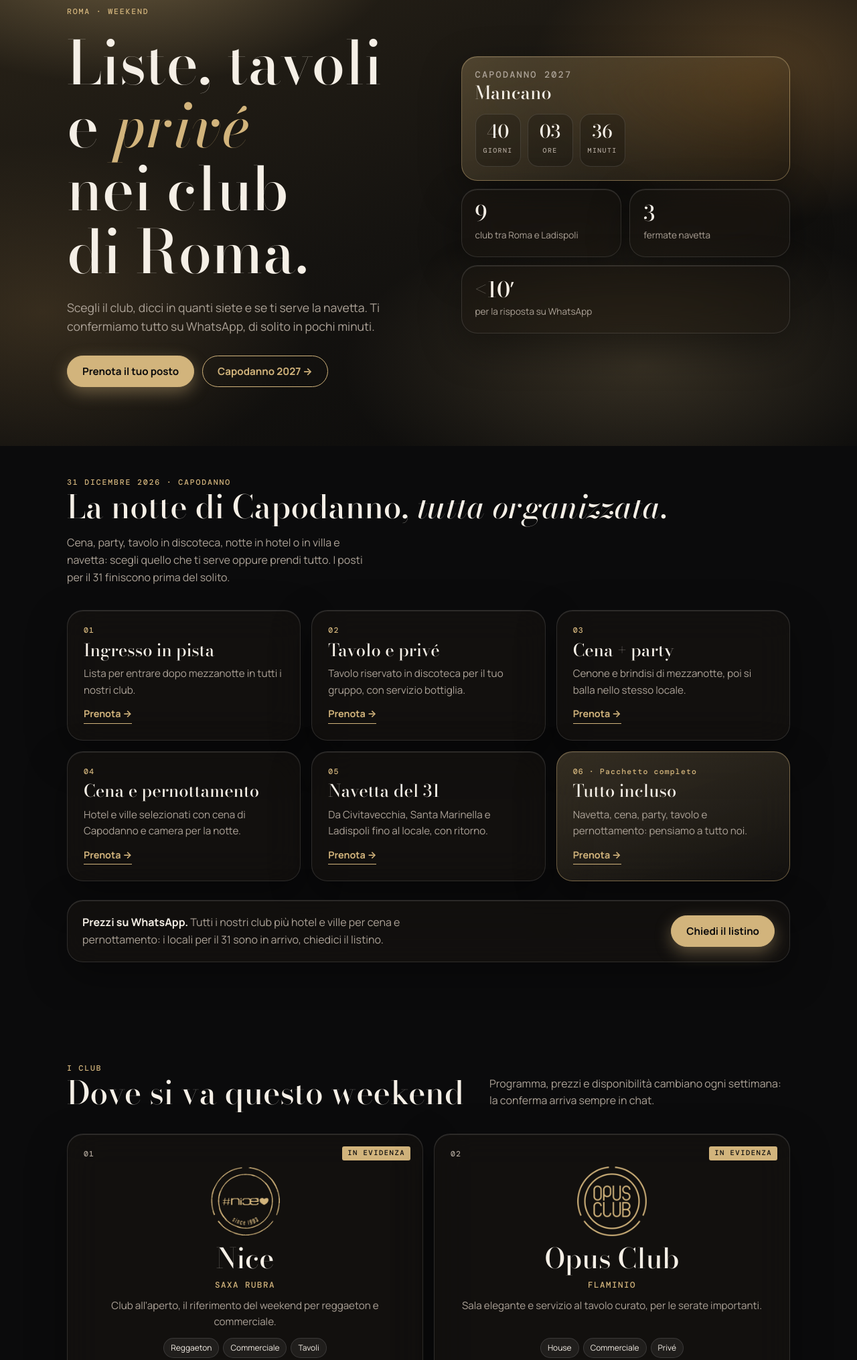
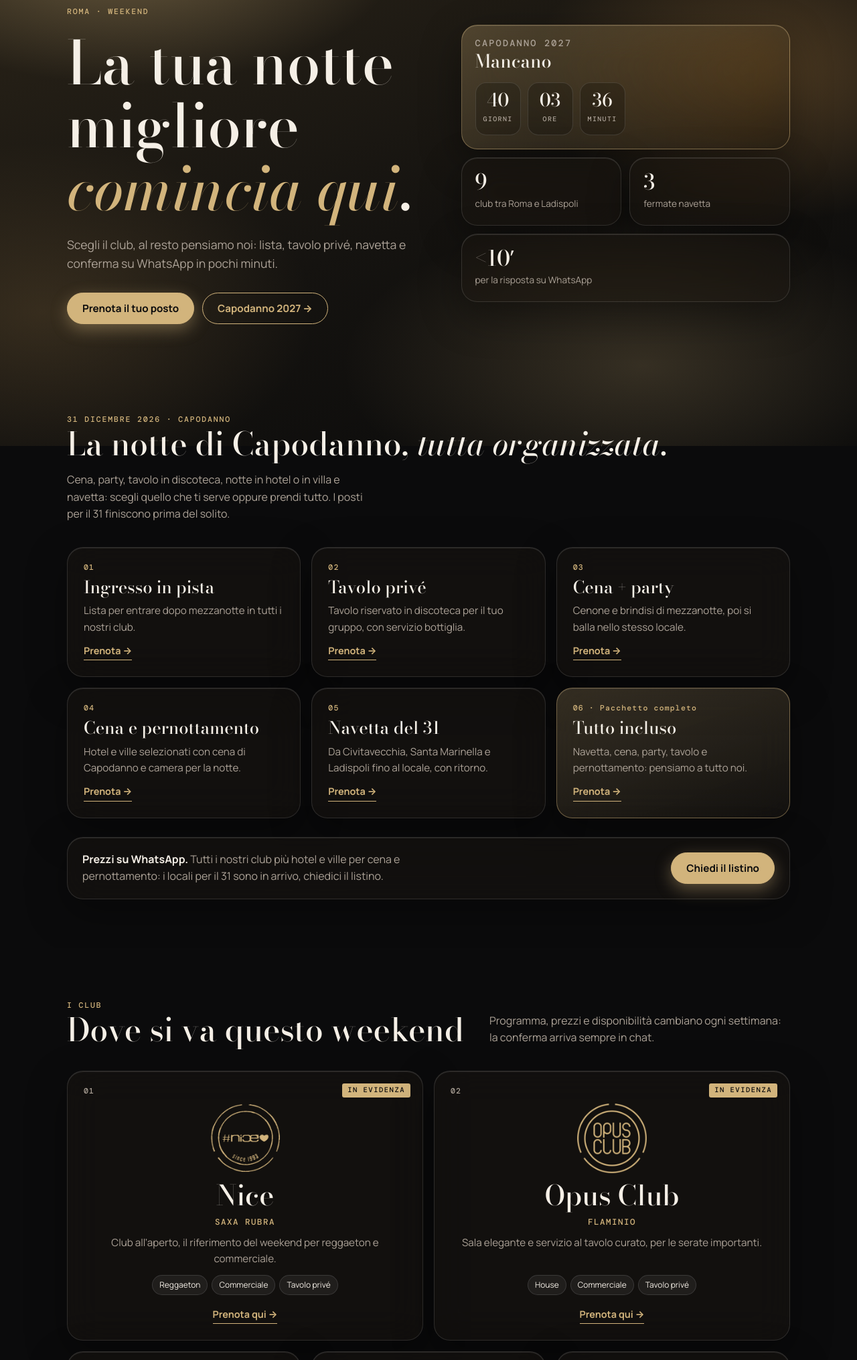
Before and after one commit to gasbarrigiordano-max/SITO-ELITE, a plain HTML site: page index.html in a window 1280 px wide. Shown: the part 134-2165 px from the top of the page at 67% size. Drawn offline with nearby package versions, Linux system fonts and the light colour scheme.

Commit message:
New hero headline and treat tavolo and privé as one option
Headline "La tua notte migliore comincia qui" with a new lead. Table and
privé were the same service shown twice: merge them into "Tavolo privé"
in the form, club tags, New Year's Eve card and descriptions. Refresh the
link preview image to the gold theme and new headline.

Co-Authored-By: Claude Opus 5.5 <noreply@anthropic.com>
Claude-Session: https://claude.ai/code/session_018cPoRPKJdcSN1CFVabE9hw

```diff
--- a/index.html
+++ b/index.html
@@ -4,24 +4,24 @@
 <meta charset="utf-8">
 <meta name="viewport" content="width=device-width, initial-scale=1, viewport-fit=cover">
 <title>Elite Clublist Roma</title>
-<meta name="description" content="Liste, tavoli e privé nei club di Roma, con navetta da Civitavecchia, Santa Marinella e Ladispoli. Prenoti in un minuto su WhatsApp.">
+<meta name="description" content="Liste e tavoli privé nei club di Roma, con navetta da Civitavecchia, Santa Marinella e Ladispoli. Prenoti in un minuto su WhatsApp.">
 <link rel="canonical" href="https://elitelist.it/">
 <meta property="og:type" content="website">
 <meta property="og:site_name" content="Elite Clublist">
 <meta property="og:locale" content="it_IT">
 <meta property="og:url" content="https://elitelist.it/">
 <meta property="og:title" content="Elite Clublist Roma">
-<meta property="og:description" content="Liste, tavoli e privé nei club di Roma, con navetta da Civitavecchia, Santa Marinella e Ladispoli. Prenoti in un minuto su WhatsApp.">
-<meta property="og:image" content="https://elitelist.it/og-image.jpg">
-<meta property="og:image:secure_url" content="https://elitelist.it/og-image.jpg">
+<meta property="og:description" content="Liste e tavoli privé nei club di Roma, con navetta da Civitavecchia, Santa Marinella e Ladispoli. Prenoti in un minuto su WhatsApp.">
+<meta property="og:image" content="https://elitelist.it/og-image.jpg?v=2">
+<meta property="og:image:secure_url" content="https://elitelist.it/og-image.jpg?v=2">
 <meta property="og:image:type" content="image/jpeg">
 <meta property="og:image:width" content="1200">
 <meta property="og:image:height" content="630">
 <meta property="og:image:alt" content="Elite Clublist Roma">
 <meta name="twitter:card" content="summary_large_image">
 <meta name="twitter:title" content="Elite Clublist Roma">
-<meta name="twitter:description" content="Liste, tavoli e privé nei club di Roma. Prenoti in un minuto su WhatsApp.">
-<meta name="twitter:image" content="https://elitelist.it/og-image.jpg">
+<meta name="twitter:description" content="Liste e tavoli privé nei club di Roma. Prenoti in un minuto su WhatsApp.">
+<meta name="twitter:image" content="https://elitelist.it/og-image.jpg?v=2">
 <meta name="theme-color" content="#0B0B0C">
 <link rel="icon" type="image/png" sizes="32x32" href="favicon-32.png">
 <link rel="icon" type="image/png" sizes="192x192" href="icon-192.png">
@@ -268,8 +268,8 @@ input,select,textarea{background-color:rgba(0,0,0,.28);border-color:rgba(255,255
   <div class="wrap">
     <div>
       <span class="label">Roma · Weekend</span>
-      <h1>Liste, tavoli e <em>privé</em> nei club di Roma.</h1>
-      <p class="lead">Scegli il club, dicci in quanti siete e se ti serve la navetta. Ti confermiamo tutto su WhatsApp, di solito in pochi minuti.</p>
+      <h1>La tua notte migliore <em>comincia qui</em>.</h1>
+      <p class="lead">Scegli il club, al resto pensiamo noi: lista, tavolo privé, navetta e conferma su WhatsApp in pochi minuti.</p>
       <div class="actions">
         <a class="btn btn-solid" href="#prenota">Prenota il tuo posto</a>
         <a class="btn btn-ghost" href="#capodanno">Capodanno 2027 →</a>
@@ -303,7 +303,7 @@ input,select,textarea{background-color:rgba(0,0,0,.28);border-color:rgba(255,255
     </div>
     <div class="nye-grid">
       <article class="nye"><span class="n">01</span><h3>Ingresso in pista</h3><p>Lista per entrare dopo mezzanotte in tutti i nostri club.</p><button type="button" data-nye="Ingresso in pista">Prenota →</button></article>
-      <article class="nye"><span class="n">02</span><h3>Tavolo e privé</h3><p>Tavolo riservato in discoteca per il tuo gruppo, con servizio bottiglia.</p><button type="button" data-nye="Tavolo / privé in discoteca">Prenota →</button></article>
+      <article class="nye"><span class="n">02</span><h3>Tavolo privé</h3><p>Tavolo riservato in discoteca per il tuo gruppo, con servizio bottiglia.</p><button type="button" data-nye="Tavolo privé in discoteca">Prenota →</button></article>
       <article class="nye"><span class="n">03</span><h3>Cena + party</h3><p>Cenone e brindisi di mezzanotte, poi si balla nello stesso locale.</p><button type="button" data-nye="Cena + party">Prenota →</button></article>
       <article class="nye"><span class="n">04</span><h3>Cena e pernottamento</h3><p>Hotel e ville selezionati con cena di Capodanno e camera per la notte.</p><button type="button" data-nye="Cena e pernottamento (hotel / villa)">Prenota →</button></article>
       <article class="nye"><span class="n">05</span><h3>Navetta del 31</h3><p>Da Civitavecchia, Santa Marinella e Ladispoli fino al locale, con ritorno.</p><button type="button" data-nye="Navetta">Prenota →</button></article>
@@ -370,8 +370,7 @@ input,select,textarea{background-color:rgba(0,0,0,.28);border-color:rgba(255,255
         <div class="f full"><span class="lab">Cosa ti serve</span>
           <div class="chips" role="radiogroup" aria-label="Tipo di prenotazione">
             <label><input type="radio" name="tipo" id="t1" value="Ingresso in lista" checked><span>Lista</span></label>
-            <label><input type="radio" name="tipo" id="t2" value="Tavolo"><span>Tavolo</span></label>
-            <label><input type="radio" name="tipo" id="t3" value="Privé"><span>Privé</span></label>
+            <label><input type="radio" name="tipo" id="t2" value="Tavolo privé"><span>Tavolo privé</span></label>
             <label><input type="radio" name="tipo" id="t4" value="Compleanno / evento privato"><span>Compleanno</span></label>
             <label><input type="radio" name="tipo" id="t5" value="Capodanno"><span>Capodanno</span></label>
           </div>
@@ -406,7 +405,7 @@ input,select,textarea{background-color:rgba(0,0,0,.28);border-color:rgba(255,255
   <div class="wrap">
     <div>
       <span class="brand">Elite <i>Clublist</i></span>
-      <p style="margin-top:12px">Liste, tavoli e privé nei club di Roma, con navetta.</p>
+      <p style="margin-top:12px">Liste e tavoli privé nei club di Roma, con navetta.</p>
       <p style="margin-top:10px">Instagram: <a href="https://instagram.com/elite_clublist" target="_blank" rel="noopener">@elite_clublist</a></p>
     </div>
     <div>
@@ -426,14 +425,14 @@ input,select,textarea{background-color:rgba(0,0,0,.28);border-color:rgba(255,255
 const WHATSAPP = "393286068004";            // numero con prefisso, solo cifre. Es: "393401234567"
 /* Club in ordine di importanza: i primi 5 sono "in evidenza" */
 const CLUBS = [
-  {nome:"Nice", logo:"logos/nice.png", zona:"Saxa Rubra", desc:"Club all’aperto, il riferimento del weekend per reggaeton e commerciale.", tags:["Reggaeton","Commerciale","Tavoli"]},
-  {nome:"Opus Club", logo:"logos/opus.png", zona:"Flaminio", desc:"Sala elegante e servizio al tavolo curato, per le serate importanti.", tags:["House","Commerciale","Privé"]},
-  {nome:"Room 26", logo:"logos/room26.png", zona:"EUR", desc:"Grande club all’EUR con produzioni e ospiti per le serate più piene.", tags:["Commerciale","Hip hop","Tavoli"]},
-  {nome:"HYN", logo:"logos/hyn.png", zona:"Ladispoli", desc:"Club sul litorale, una delle serate di punta del weekend.", tags:["Tavoli","Privé"]},
-  {nome:"Art Café", logo:"logos/artcafe.png", zona:"Villa Borghese", desc:"Storico club sotto Villa Borghese, tavolo consigliato su prenotazione.", tags:["Commerciale","House","Tavoli"]},
+  {nome:"Nice", logo:"logos/nice.png", zona:"Saxa Rubra", desc:"Club all’aperto, il riferimento del weekend per reggaeton e commerciale.", tags:["Reggaeton","Commerciale","Tavolo privé"]},
+  {nome:"Opus Club", logo:"logos/opus.png", zona:"Flaminio", desc:"Sala elegante e servizio al tavolo curato, per le serate importanti.", tags:["House","Commerciale","Tavolo privé"]},
+  {nome:"Room 26", logo:"logos/room26.png", zona:"EUR", desc:"Grande club all’EUR con produzioni e ospiti per le serate più piene.", tags:["Commerciale","Hip hop","Tavolo privé"]},
+  {nome:"HYN", logo:"logos/hyn.png", zona:"Ladispoli", desc:"Club sul litorale, una delle serate di punta del weekend.", tags:["Tavolo privé"]},
+  {nome:"Art Café", logo:"logos/artcafe.png", zona:"Villa Borghese", desc:"Storico club sotto Villa Borghese, tavolo consigliato su prenotazione.", tags:["Commerciale","House","Tavolo privé"]},
   {nome:"Teatro Centrale", zona:"Centro", desc:"Club in un teatro nel cuore di Roma.", tags:["Commerciale","Cena"]},
   {nome:"Nimbus", zona:"Valle Giulia", desc:"Terrazza con vista, aperta nella stagione estiva.", tags:["House","Estate"]},
-  {nome:"Villa Sublime", zona:"Fleming", desc:"Villa con giardino a Roma nord.", tags:["Commerciale","Tavoli"]},
+  {nome:"Villa Sublime", zona:"Fleming", desc:"Villa con giardino a Roma nord.", tags:["Commerciale","Tavolo privé"]},
   {nome:"Gus", zona:"Prati", desc:"Locale in Prati per aperitivo e serata.", tags:["Commerciale","Aperitivo"]}
 ];
 const FEATURED = 5;
```
Also changed, not shown: og-image.jpg.
